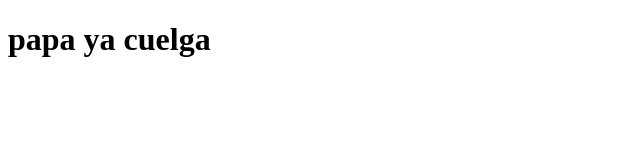
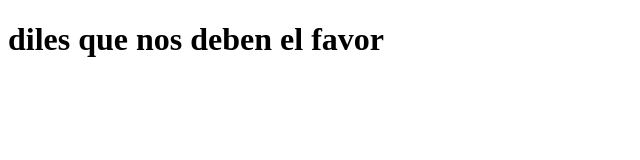
Before and after one commit to CESAR0090daniel/cesarmendoza, a plain HTML site: page site/index.html in a window 1280 px wide. Shown: the whole page, without its empty margins (0-640 px from the left). Drawn offline with Linux system fonts and the light colour scheme.

Commit message:
Small addition to out page content.

```diff
--- a/site/index.html
+++ b/site/index.html
@@ -4,6 +4,6 @@
 	<title>hola amigos</title>
 </head>
 <body>
-<h1>papa ya cuelga</h1>
+<h1>diles que nos deben el favor</h1>
 </body>
 </html>
```
